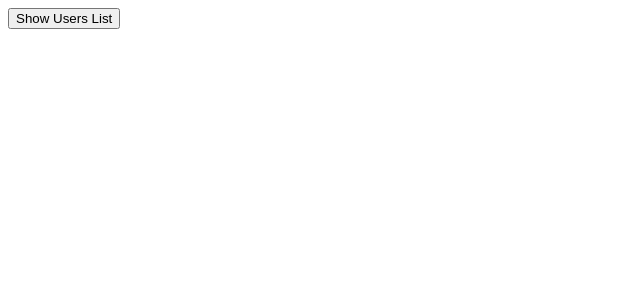
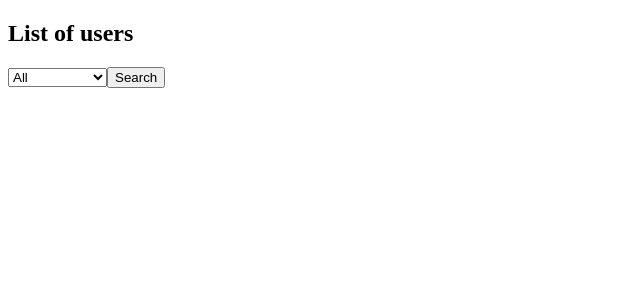
Before and after one commit to AlonaHarnyk/bc_78_react_next, a React (Vite) app: page / in a window 1280 px wide. Shown: the top 300 px of the page, without its empty margins (0-640 px from the left). Built offline with nearby package versions, Linux system fonts and the light colour scheme.

Commit message:
Add filter component

```diff
--- a/src/components/App/App.tsx
+++ b/src/components/App/App.tsx
@@ -1,28 +1,31 @@
-import { data } from "../../data/users.ts";
-import UserList from "../UserList/UserList.tsx";
+// import { data } from "../../data/users.ts";
+// import UserList from "../UserList/UserList.tsx";
+import Filter from "../Filter/Filter.tsx";
 import Section from "../Section/Section.tsx";
-import { useState } from "react";
+// import { useState } from "react";
 
 function App() {
-  const [users, setUsers] = useState(data);
-  const [isListVisible, setIsListVisible] = useState(false);
+  // const [users, setUsers] = useState(data);
+  // const [isListVisible, setIsListVisible] = useState(false);
 
-  const handleDeleteUser = (id: string) => {
-    setUsers((prevUsers) => prevUsers.filter((user) => user.id !== id));
-  };
+  // const handleDeleteUser = (id: string) => {
+  //   setUsers((prevUsers) => prevUsers.filter((user) => user.id !== id));
+  // };
 
-  const toggleUsers = () => setIsListVisible((visible) => !visible);
+  // const toggleUsers = () => setIsListVisible((visible) => !visible);
 
   return (
     <>
-      <button onClick={toggleUsers}>
+      {/* <button onClick={toggleUsers}>
         {isListVisible ? "Hide Users List" : "Show Users List"}
-      </button>
-      {isListVisible && (
-        <Section title="List of users">
-          <UserList users={users} onDelete={handleDeleteUser} />
-        </Section>
-      )}
+      </button> */}
+      {/* {isListVisible && ( */}
+      <Section title="List of users">
+        <Filter />
+        {/* <UserList users={users} onDelete={handleDeleteUser} /> */}
+      </Section>
+
+      {/* )} */}
     </>
   );
 }
--- /dev/null
+++ b/src/components/Filter/Filter.tsx
@@ -0,0 +1,20 @@
+export default function Filter() {
+  const handleSubmit = (formData: FormData) => {
+    const status = formData.get("status");
+    console.log(status);
+  };
+
+  return (
+    <form action={handleSubmit}>
+      <select name="status">
+        <option disabled value="">
+          Select status
+        </option>
+        <option value="all">All</option>
+        <option value="true">Online</option>
+        <option value="false">Offline</option>
+      </select>
+      <button>Search</button>
+    </form>
+  );
+}
```
